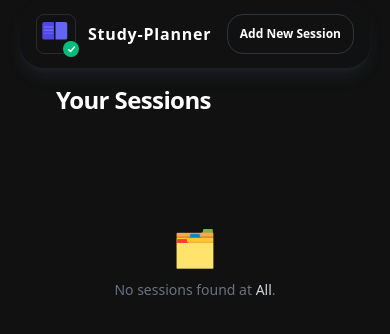
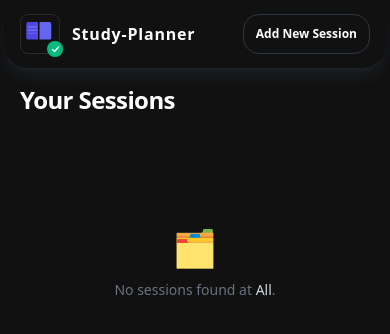
Before and after one commit to S-lakhera/Study-Planner, a React (Vite) app: page / in a window 390 px wide. Shown: the top 334 px of the page. Built offline with nearby package versions, Linux system fonts and the light colour scheme.

Commit message:
UI Update for small screens

```diff
--- a/src/App.jsx
+++ b/src/App.jsx
@@ -7,9 +7,9 @@ import { SessionContext } from './context/SessionContext'
 const App = () => {
   const {isFormVisible} = useContext(SessionContext)
   return (
-    <div className='mx-5'>
+    <div className='mx-1 md:mx-5'>
       <Navbar/>
-      <div className='mx-5 md:mx-8'>
+      <div className=''>
         {isFormVisible && <SessionForm/>}
         {/* <SessionForm/> */}
         <SessionList/>
```
